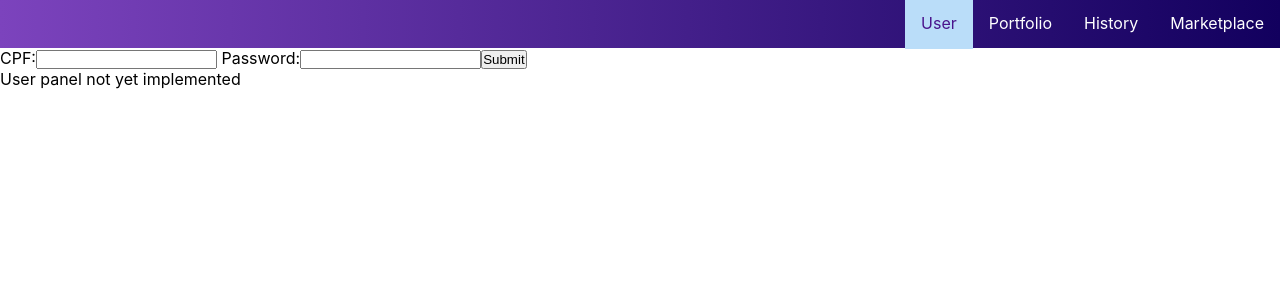
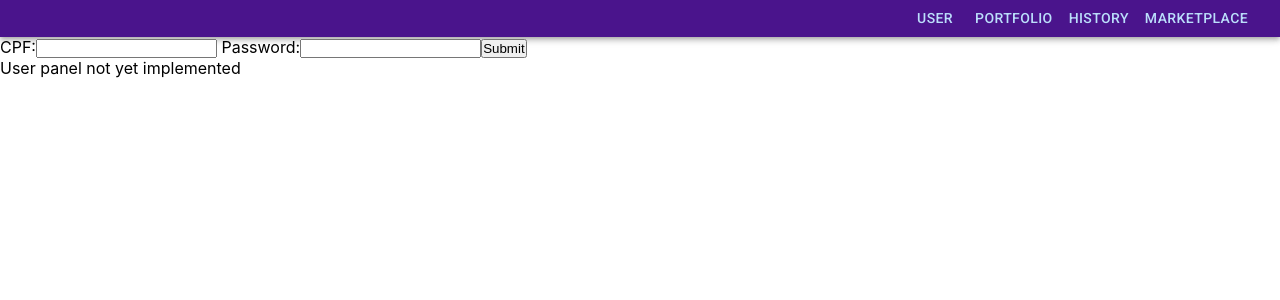
Before and after one commit to Vitorhpx/wallet, a React (Create React App) app: page / in a window 1280 px wide. Shown: the top 300 px of the page. Built offline with nearby package versions, Linux system fonts and the light colour scheme.

Commit message:
feat(style): added styled-components example, refactor some code

```diff
--- a/package.json
+++ b/package.json
@@ -8,9 +8,11 @@
     "@types/node": "12.6.8",
     "@types/react": "16.8.23",
     "@types/react-dom": "16.8.5",
+    "@types/styled-components": "^4.1.18",
     "react": "^16.8.6",
     "react-dom": "^16.8.6",
     "react-scripts": "3.0.1",
+    "styled-components": "^4.3.2",
     "typeface-roboto": "0.0.75",
     "typescript": "3.5.3"
   },
--- a/src/Screens/NavBar/NavBar.css
+++ /dev/null
@@ -1,31 +0,0 @@
-#NavBar{
-    position: sticky;
-    top: 0;
-    display: block;
-    text-align: right;
-    width: 100%;
-    height: 3rem;
-    background-image: -webkit-linear-gradient(left, #7c43bd, #12005e)
-}
-
-#NavBar ul{
-    list-style-type: none;
-}
-
-.Tab, .ActiveTab{
-    display: inline-block;
-    position: center;
-    padding: .8rem 1rem;
-    color: white;
-    background-color: inherit;
-}
-
-.Tab:hover{
-    border-bottom: 3px solid #baddf9;
-}
-
-.ActiveTab{
-    background-color: #baddf9;
-    border-bottom: 3px solid #baddf9;
-    color: #4a148c;
-}
--- a/src/Screens/NavBar/NavBar.tsx
+++ /dev/null
@@ -1,41 +0,0 @@
-import React, {Component} from 'react';
-import {AppScreen} from '../../App';
-import './NavBar.css'
-
-type NavBarProps = {
-    activeTab: AppScreen;
-    changeTab(tab: AppScreen): void;
-};
-
-const NavBar: React.FC<NavBarProps> = (props: NavBarProps) => (
-    <div id='NavBar'>
-        <ul>
-            <li
-                className={ props.activeTab === AppScreen.USER_PANEL ? 'ActiveTab' : 'Tab' }
-                onClick={() => props.changeTab(AppScreen.USER_PANEL)}
-            >
-                User
-            </li>
-            <li
-                className={ props.activeTab === AppScreen.PORTFOLIO ? 'ActiveTab' : 'Tab' }
-                onClick={() => props.changeTab(AppScreen.PORTFOLIO)}
-            >
-                Portfolio
-            </li>
-            <li
-                className={ props.activeTab === AppScreen.HISTORY ? 'ActiveTab' : 'Tab' }
-                onClick={() => props.changeTab(AppScreen.HISTORY)}
-            >
-                History
-            </li>
-            <li
-                className={ props.activeTab === AppScreen.MARKETPLACE ? 'ActiveTab' : 'Tab' }
-                onClick={() => props.changeTab(AppScreen.MARKETPLACE)}
-            >
-                Marketplace
-            </li>
-        </ul>
-    </div>
-)
-
-export default NavBar;
--- /dev/null
+++ b/src/components/atm.global-theme-provider/global-theme-provider.component.tsx
@@ -0,0 +1,31 @@
+import * as React from "react";
+import { ThemeProvider } from "@material-ui/styles";
+import { createMuiTheme } from "@material-ui/core/styles";
+import { Color } from "../../utils/Constants";
+
+interface IThemeProviderProps {}
+
+const theme = createMuiTheme({
+  palette: {
+    primary: {
+      main: Color.primary
+    },
+    secondary: {
+      main: Color.secondary
+    }
+  }
+});
+
+const GlobalThemeProvider: React.FunctionComponent<
+  IThemeProviderProps
+> = props => (
+  <ThemeProvider theme={theme}>
+    <link
+      rel="stylesheet"
+      href="https://fonts.googleapis.com/css?family=Roboto:300,400,500&display=swap"
+    />
+    {props.children}
+  </ThemeProvider>
+);
+
+export default GlobalThemeProvider;
--- /dev/null
+++ b/src/components/mol.navBar/navBar.component.tsx
@@ -0,0 +1,43 @@
+import React from "react";
+import { AppBar, Button } from "@material-ui/core";
+import { AppScreen } from "../../App";
+import { StyledToolBar } from "./navBar.style";
+
+type NavBarProps = {
+  activeTab: AppScreen;
+  changeTab(tab: AppScreen): void;
+};
+
+const NavBar: React.FC<NavBarProps> = (props: NavBarProps) => (
+  <AppBar position={"static"}>
+    <StyledToolBar>
+      <Button
+        variant="text"
+        color={"secondary"}
+        onClick={() => props.changeTab(AppScreen.USER_PANEL)}
+      >
+        User
+      </Button>
+      <Button
+        color={"secondary"}
+        onClick={() => props.changeTab(AppScreen.PORTFOLIO)}
+      >
+        Portfolio
+      </Button>
+      <Button
+        color={"secondary"}
+        onClick={() => props.changeTab(AppScreen.HISTORY)}
+      >
+        History
+      </Button>
+      <Button
+        color={"secondary"}
+        onClick={() => props.changeTab(AppScreen.MARKETPLACE)}
+      >
+        Marketplace
+      </Button>
+    </StyledToolBar>
+  </AppBar>
+);
+
+export default NavBar;
--- /dev/null
+++ b/src/components/mol.navBar/navBar.style.tsx
@@ -0,0 +1,7 @@
+import styled from "styled-components";
+import { Spacing } from "../../utils/Constants";
+
+export const StyledToolBar = styled.div`
+  text-align: right;
+  margin: 0 ${Spacing.Large};
+`;
--- /dev/null
+++ b/src/utils/Constants.ts
@@ -0,0 +1,25 @@
+export const Color = {
+  primary: "#4a148c",
+  secondary: "#bbdefb",
+  white: "#FFF",
+  grayLight: "#E0E0E0",
+  gray: "#BDBDBD",
+  grayDark: "#828282",
+  grayXDark: "#333333"
+};
+
+export enum Spacing {
+  XSmall = "4px",
+  Small = "8px",
+  Medium = "16px",
+  Large = "24px",
+  XLarge = "32px",
+  XXLarge = "60px"
+}
+
+export const Border = {
+  Color: Color.grayLight,
+  Width: "1px",
+  Radius: "8px",
+  RadiusLarge: "24px"
+};
```
Also changed, not shown: src/App.tsx (+4 -6 lines), src/components/global-theme-provider/global-theme-provider.component.tsx (deleted, +0 -22 lines), 1 other file (tests, documents, lock files or other folders).
